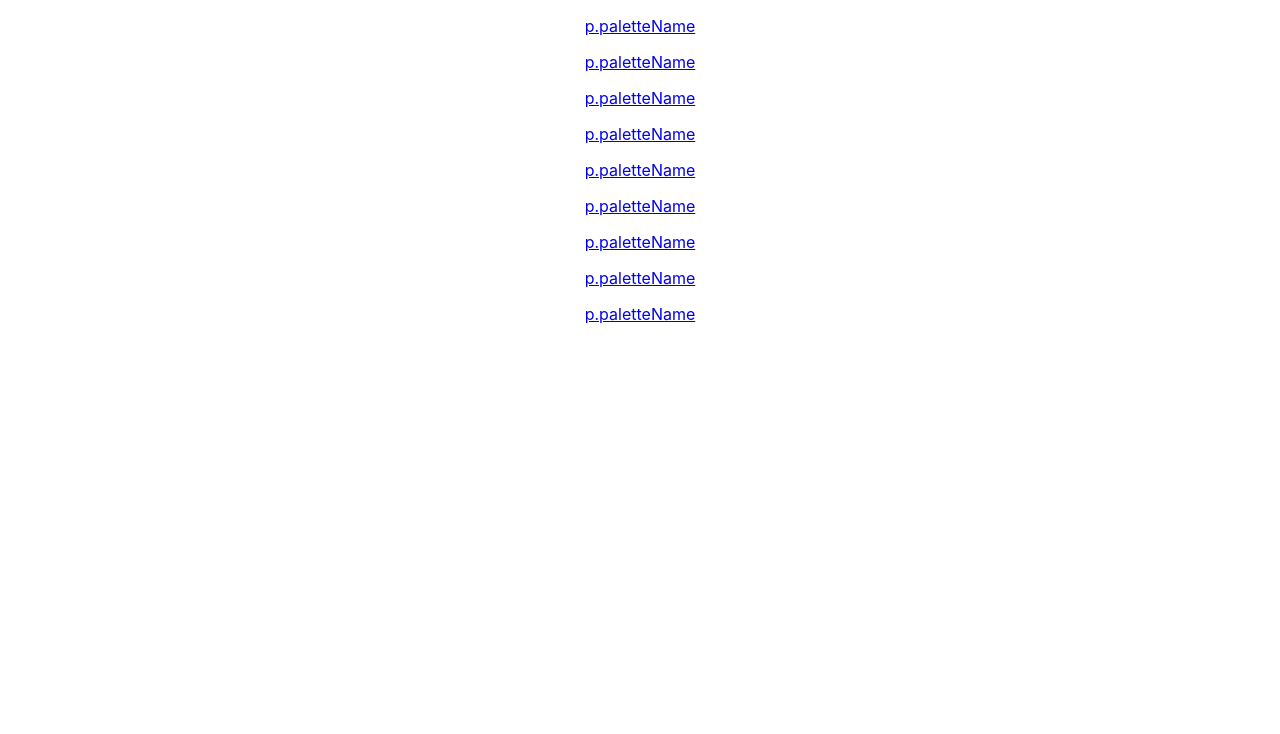
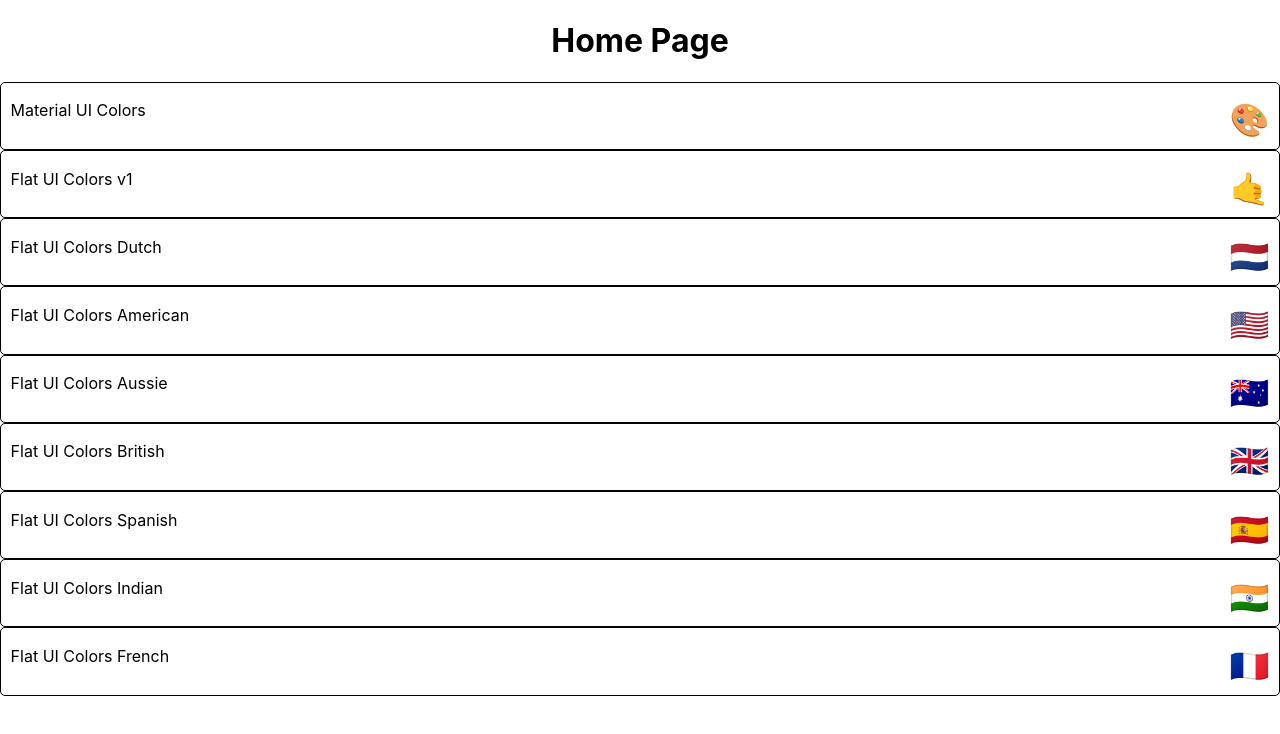
Before and after one commit to tinysheep007/Palette, a React (Create React App) app: page / in a window 1280 px wide. Shown: the top 734 px of the page. Built offline with nearby package versions, Linux system fonts and the light colour scheme.

Commit message:
added sample minipallete with jss

```diff
--- a/package.json
+++ b/package.json
@@ -5,6 +5,7 @@
   "dependencies": {
     "@material-ui/core": "^4.12.3",
     "@material-ui/icons": "^4.11.2",
+    "@material-ui/styles": "^4.11.4",
     "@testing-library/jest-dom": "^5.14.1",
     "@testing-library/react": "^11.2.7",
     "@testing-library/user-event": "^12.8.3",
--- /dev/null
+++ b/src/MiniPalette.js
@@ -0,0 +1,53 @@
+import React from 'react';
+import {withStyles} from '@material-ui/styles';
+
+
+const styles = {
+    root :{
+        backgroundColor:"white",
+        border:"1px solid black",
+        borderRadius:"5px",
+        padding:"0.6rem",
+        position:"relative",
+        overflow:"hidden",
+        "&:hover":{
+            cursor:"pointer"
+        }
+
+    },
+    colors:{
+        background:"grey"
+    },
+    title:{
+        display:"flex",
+        justifyContent:"space-between",
+        alignItems:"cetner",
+        margin:"0",
+        color:"black",
+        paddingTop:"0.5rem",
+        fontSize:"1rem",
+        position:"relative"
+    },
+    emoji:{
+        marginLeft:"0.5rem",
+        fontSize:"2rem"
+    }
+}
+
+function MiniPalette(props){
+    const {classes, paletteName, emoji} = props;
+    return (
+
+        <div className={classes.root}>
+            <div className={classes.colors}></div>
+            <div className={classes.title}>
+                {paletteName}
+                <div className={classes.emoji}>{emoji}</div>
+            </div>
+
+        </div>
+
+        );
+}
+
+export default withStyles(styles)(MiniPalette);
--- a/src/PaletteList.js
+++ b/src/PaletteList.js
@@ -1,11 +1,14 @@
 import React, {Component} from 'react';
 import {Link} from 'react-router-dom';
+import MiniPalette from './MiniPalette';
 class PaletteList extends Component {
     render(){
         const {palettes} = this.props;
         return (
             <div>
-                {palettes.map((p)=>(<p><Link to={`/palette/${p.id}`}> p.paletteName</Link></p>))}
+                <h1>Home Page</h1>
+                {palettes.map((p)=>(<MiniPalette {...p}/>))}
+                {/* {palettes.map((p)=>(<p><Link to={`/palette/${p.id}`}> p.paletteName</Link></p>))} */}
             </div>
         )
     }
```
Also changed, not shown: 1 other file (tests, documents, lock files or other folders).
